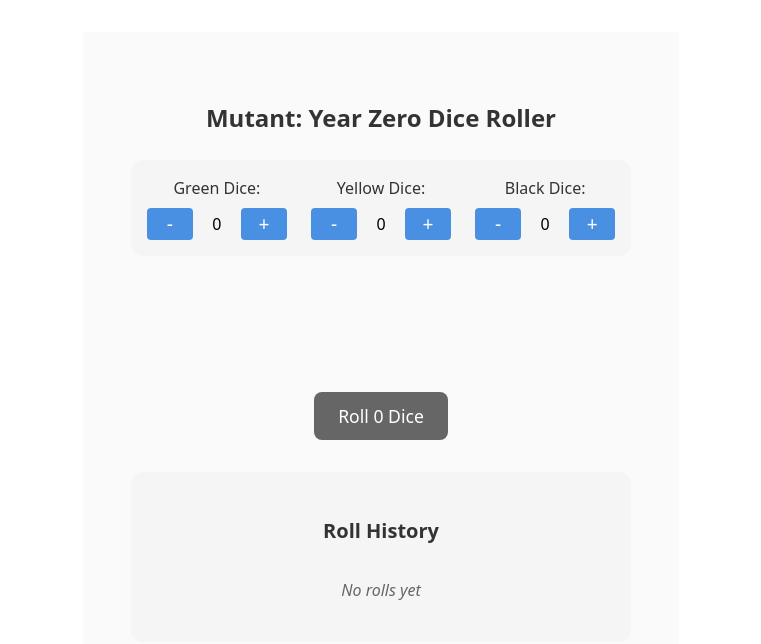
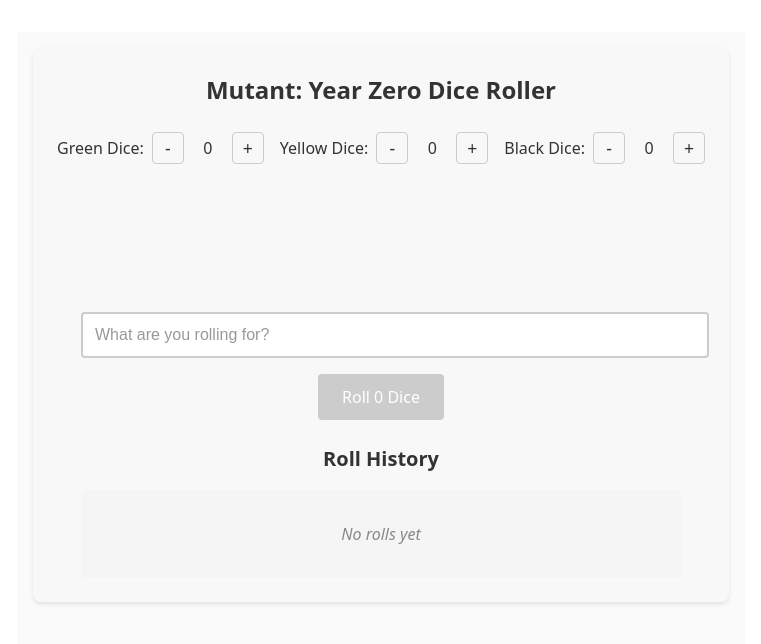
Before and after one commit to campbellnicholas/mutant-flows, a React (Vite) app: page / in a window 1280 px wide. Shown: the top 644 px of the page, without its empty margins (259-1020 px from the left). Built offline with nearby package versions, Linux system fonts and the light colour scheme.

Commit message:
Add text description for the roll history

```diff
--- a/src/components/DiceRoller.css
+++ b/src/components/DiceRoller.css
@@ -9,6 +9,12 @@
   --color-success: #4CAF50;
   --color-failure: #f44336;
   --color-broken: #333;
+
+  /* Die Colors */
+  --color-die-green: #4CAF50;
+  --color-die-yellow: #FFC107;
+  --color-die-black: #333;
+  --color-die-yellow-text: #333;
 
   /* Background Colors */
   --color-background: #f5f5f5;
@@ -26,40 +32,38 @@
 }
 
 .dice-roller {
-  max-width: 800px;
-  margin: 0 auto;
-  padding: 2rem;
-  font-family: system-ui, -apple-system, sans-serif;
+  display: flex;
+  flex-direction: column;
+  gap: 1.5rem;
+  padding: 1.5rem;
+  background: #f8f8f8;
+  border-radius: 8px;
+  box-shadow: 0 2px 4px rgba(0, 0, 0, 0.1);
 }
 
 .dice-label {
+  margin: 0;
+  color: #333;
+  font-size: 1.5rem;
   text-align: center;
-  color: var(--color-text-primary);
-  margin-bottom: 1.5rem;
-  font-size: 1.5rem;
 }
 
 .dice-controls {
   display: flex;
+  gap: 1rem;
+  justify-content: center;
   flex-wrap: wrap;
-  gap: 1.5rem;
-  justify-content: center;
-  margin-bottom: 2rem;
-  padding: 1rem;
-  background-color: var(--color-background);
-  border-radius: 12px;
 }
 
 .dice-control-group {
   display: flex;
-  flex-direction: column;
   align-items: center;
   gap: 0.5rem;
 }
 
 .dice-control-group label {
   font-weight: 500;
-  color: var(--color-text-primary);
+  color: #333;
 }
 
 .quantity-control {
@@ -69,28 +73,37 @@
 }
 
 .quantity-control button {
-  width: 32px;
-  height: 32px;
-  border: none;
+  padding: 0.25rem 0.5rem;
+  border: 1px solid #ccc;
   border-radius: 4px;
-  background-color: var(--color-primary);
-  color: var(--color-text-light);
-  font-size: 1.2rem;
+  background: #f8f8f8;
+  color: #333;
   cursor: pointer;
+  transition: all 0.2s ease;
+  min-width: 2rem;
+  height: 2rem;
   display: flex;
   align-items: center;
   justify-content: center;
-  transition: background-color 0.2s ease;
+  font-size: 1.1rem;
+  font-weight: 500;
 }
 
 .quantity-control button:hover {
-  background-color: var(--color-primary-dark);
+  background: #e0e0e0;
+  border-color: #999;
+}
+
+.quantity-control button:active {
+  background: #d0d0d0;
+  transform: translateY(1px);
 }
 
 .quantity-control span {
   min-width: 2rem;
   text-align: center;
   font-weight: 500;
+  color: #333;
 }
 
 .dice-container {
@@ -98,179 +111,184 @@
   flex-wrap: wrap;
   gap: 1rem;
   justify-content: center;
-  margin-bottom: 1.5rem;
-  min-height: 80px;
+  min-height: 100px;
 }
 
-.roll-summary {
+.roll-controls {
   display: flex;
-  justify-content: center;
-  gap: 2rem;
-  margin-bottom: 2rem;
-  padding: 1rem;
-  background-color: var(--color-background);
-  border-radius: 12px;
+  flex-direction: column;
+  gap: 1rem;
+  width: 100%;
+  max-width: 600px;
+  margin: 0 auto;
 }
 
-.summary-item {
-  display: flex;
-  flex-direction: column;
-  align-items: center;
-  gap: 0.5rem;
-  padding: 0.5rem 1rem;
-  border-radius: 8px;
-  min-width: 120px;
+.roll-description-input {
+  width: 100%;
+  padding: 0.75rem;
+  border: 2px solid #ccc;
+  border-radius: 4px;
+  font-size: 1rem;
+  transition: all 0.2s ease;
+  background: white;
+  color: #333;
 }
 
-.summary-item.success {
-  background-color: var(--color-success);
-  color: var(--color-text-light);
+.roll-description-input::placeholder {
+  color: #999;
 }
 
-.summary-item.failure {
-  background-color: var(--color-failure);
-  color: var(--color-text-light);
+.roll-description-input:focus {
+  outline: none;
+  border-color: #646cff;
+  box-shadow: 0 0 0 2px rgba(100, 108, 255, 0.2);
 }
 
-.summary-item.broken {
-  background-color: var(--color-broken);
-  color: var(--color-text-light);
-}
-
-.summary-label {
-  font-size: 0.9rem;
-  opacity: 0.9;
-}
-
-.summary-value {
-  font-size: 1.5rem;
-  font-weight: bold;
+.roll-description-input:disabled {
+  background: #f5f5f5;
+  color: #666;
+  cursor: not-allowed;
 }
 
 .action-buttons {
   display: flex;
   gap: 1rem;
   justify-content: center;
-  margin-bottom: 2rem;
+}
+
+.roll-button,
+.push-button {
+  padding: 0.75rem 1.5rem;
+  border: none;
+  border-radius: 4px;
+  font-size: 1rem;
+  font-weight: 500;
+  cursor: pointer;
+  transition: all 0.2s ease;
 }
 
 .roll-button {
-  padding: 0.75rem 1.5rem;
-  font-size: 1.1rem;
-  background-color: var(--color-primary);
-  color: var(--color-text-light);
-  border: none;
-  border-radius: 8px;
-  cursor: pointer;
-  transition: background-color 0.2s ease;
+  background: #646cff;
+  color: white;
 }
 
 .roll-button:hover:not(:disabled) {
-  background-color: var(--color-primary-dark);
+  background: #535bf2;
+  transform: translateY(-1px);
 }
 
 .roll-button:disabled {
-  background-color: var(--color-text-secondary);
+  background: #ccc;
   cursor: not-allowed;
 }
 
 .push-button {
-  padding: 0.75rem 1.5rem;
-  font-size: 1.1rem;
-  background-color: var(--color-secondary);
-  color: var(--color-text-light);
-  border: none;
-  border-radius: 8px;
-  cursor: pointer;
-  transition: background-color 0.2s ease;
+  background: #ff6b6b;
+  color: white;
 }
 
 .push-button:hover {
-  background-color: var(--color-secondary-dark);
+  background: #ff5252;
+  transform: translateY(-1px);
+}
+
+.roll-summary {
+  display: flex;
+  gap: 1rem;
+  justify-content: center;
+  flex-wrap: wrap;
+}
+
+.summary-item {
+  display: flex;
+  align-items: center;
+  gap: 0.5rem;
+  padding: 0.5rem 1rem;
+  border-radius: 4px;
+  font-weight: 500;
+}
+
+.summary-item.success {
+  background: #e6f4ea;
+  color: #1e7e34;
+}
+
+.summary-item.failure {
+  background: #fce8e6;
+  color: #d32f2f;
+}
+
+.summary-item.broken {
+  background: #fff3e0;
+  color: #f57c00;
 }
 
 .roll-history {
-  background-color: var(--color-background);
-  border-radius: 12px;
-  padding: 1.5rem;
+  width: 100%;
+  max-width: 600px;
+  margin: 0 auto;
 }
 
 .roll-history h3 {
-  color: var(--color-text-primary);
-  margin-bottom: 1rem;
+  margin: 0 0 1rem;
+  color: #333;
   font-size: 1.25rem;
 }
 
 .history-list {
   display: flex;
   flex-direction: column;
-  gap: 0.5rem;
+  gap: 0.75rem;
 }
 
 .history-item {
-  padding: 0.75rem;
-  background-color: var(--color-white);
-  border-radius: 6px;
-  box-shadow: 0 1px 3px var(--color-shadow);
-  transition: background-color 0.2s ease;
+  padding: 1rem;
+  background: white;
+  border: 1px solid #eee;
+  border-radius: 4px;
+  transition: transform 0.2s ease;
+}
+
+.history-item:hover {
+  transform: translateX(4px);
 }
 
 .history-item.pushed {
-  background-color: var(--color-pushed-bg);
+  background: #fff3e0;
+  border-left: 4px solid #ff6b6b;
 }
 
 .history-dice {
-  font-family: monospace;
-  font-size: 1.1rem;
-  margin-bottom: 0.75rem;
-  display: flex;
-  align-items: center;
-  gap: 0.5rem;
+  margin-bottom: 0.5rem;
+  font-weight: 500;
 }
 
-.history-summary {
-  display: flex;
-  gap: 1rem;
-  flex-wrap: wrap;
-  justify-content: center;
+.die-value {
+  display: inline-block;
+  padding: 0.25rem 0.5rem;
+  margin: 0 0.25rem;
+  border-radius: 4px;
+  font-weight: 500;
+  position: relative;
 }
 
-.summary-badge {
-  padding: 0.25rem 0.75rem;
-  border-radius: 4px;
-  font-size: 0.9rem;
-  font-weight: 500;
-  white-space: nowrap;
-}
-
-.summary-badge.success {
-  background-color: var(--color-success);
+.die-value-green {
+  background: var(--color-die-green);
   color: var(--color-text-light);
 }
 
-.summary-badge.failure {
-  background-color: var(--color-failure);
+.die-value-yellow {
+  background: var(--color-die-yellow);
+  color: var(--color-die-yellow-text);
+}
+
+.die-value-black {
+  background: var(--color-die-black);
   color: var(--color-text-light);
 }
 
-.summary-badge.broken {
-  background-color: var(--color-broken);
-  color: var(--color-text-light);
-}
-
-.die-value {
-  display: inline-flex;
-  align-items: center;
-  justify-content: center;
-  border-radius: 4px;
-  margin: 0 0.2rem;
-  font-weight: bold;
-  width: 2.5rem;
-  height: 2.5rem;
-  font-size: 1.2rem;
-  line-height: 1;
-  padding: 0;
-  position: relative;
+.die-value.pushed {
+  opacity: 0.8;
 }
 
 .die-value.pushed::after {
@@ -280,29 +298,43 @@
   right: -2px;
   width: 8px;
   height: 8px;
-  background-color: var(--color-secondary);
+  background: var(--color-failure);
   border-radius: 50%;
   border: 2px solid var(--color-white);
 }
 
-.die-value-green {
-  background-color: var(--color-success);
-  color: var(--color-text-light);
+.history-summary {
+  display: flex;
+  gap: 0.5rem;
+  flex-wrap: wrap;
 }
 
-.die-value-yellow {
-  background-color: var(--color-secondary);
-  color: var(--color-text-primary);
+.summary-badge {
+  padding: 0.25rem 0.5rem;
+  border-radius: 4px;
+  font-size: 0.875rem;
 }
 
-.die-value-black {
-  background-color: var(--color-broken);
-  color: var(--color-text-light);
+.summary-badge.success {
+  background: #e6f4ea;
+  color: #1e7e34;
+}
+
+.summary-badge.failure {
+  background: #fce8e6;
+  color: #d32f2f;
+}
+
+.summary-badge.broken {
+  background: #fff3e0;
+  color: #f57c00;
 }
 
 .no-rolls {
-  color: var(--color-text-secondary);
   text-align: center;
-  padding: 1rem;
+  padding: 2rem;
+  color: #888;
+  background: #f5f5f5;
+  border-radius: 4px;
   font-style: italic;
 }
--- a/src/components/DiceRoller.tsx
+++ b/src/components/DiceRoller.tsx
@@ -43,9 +43,11 @@
   const [diceConfig, setDiceConfig] = useState<DiceConfig>({ green: 0, yellow: 0, black: 0 });
   const [diceResults, setDiceResults] = useState<DieResult[]>([]);
   const [isRolling, setIsRolling] = useState(false);
-  const [rollHistory, setRollHistory] = useState<DieResult[][]>([]);
+  const [rollHistory, setRollHistory] = useState<Array<{ results: DieResult[]; description?: string }>>([]);
   const [currentSummary, setCurrentSummary] = useState<RollSummary>({ successes: 0, failures: 0, brokenGear: 0 });
   const [canPush, setCanPush] = useState(false);
+  const [rollDescription, setRollDescription] = useState('');
+  const [lastRollDescription, setLastRollDescription] = useState<string | undefined>();
 
   /**
    * Generates a new die result
@@ -140,13 +142,19 @@
           finalResults.push(generateDieResult(color as 'green' | 'yellow' | 'black'));
         }
       });
+      const description = rollDescription.trim() || `Roll ${rollHistory.length + 1}`;
       setDiceResults(finalResults);
-      setRollHistory(prev => [finalResults, ...prev].slice(0, 10));
+      setRollHistory(prev => [{
+        results: finalResults,
+        description
+      }, ...prev].slice(0, 10));
       setCurrentSummary(calculateRollSummary(finalResults));
       setCanPush(finalResults.some(isDiePushable));
       setIsRolling(false);
+      setRollDescription(''); // Clear the description after roll
+      setLastRollDescription(description); // Store the description for potential push
     }, 1000);
-  }, [isRolling, diceConfig, generateDieResult, calculateRollSummary, isDiePushable]);
+  }, [isRolling, diceConfig, generateDieResult, calculateRollSummary, isDiePushable, rollDescription, rollHistory.length]);
 
   /**
    * Handles pushing the roll
@@ -168,12 +176,16 @@
     // After animation, set final values
     setTimeout(() => {
       setDiceResults(newResults);
-      setRollHistory(prev => [newResults, ...prev].slice(0, 10));
+      setRollHistory(prev => [{
+        results: newResults,
+        description: lastRollDescription ? `${lastRollDescription} (Push)` : `Roll ${prev.length + 1} (Push)`
+      }, ...prev].slice(0, 10));
       setCurrentSummary(calculateRollSummary(newResults));
       setCanPush(false); // Can't push again
       setIsRolling(false);
+      setRollDescription(''); // Clear the description after push
     }, 1000);
-  }, [isRolling, diceResults, generateDieResult, calculateRollSummary, isDiePushable]);
+  }, [isRolling, diceResults, generateDieResult, calculateRollSummary, isDiePushable, lastRollDescription]);
 
   const renderValue = (val: number, color: 'green' | 'yellow' | 'black') => {
     switch (val) {
@@ -257,6 +269,15 @@
         </div>
       )}
 
+      <div className="roll-controls">
+        <input
+          type="text"
+          value={rollDescription}
+          onChange={(e) => setRollDescription(e.target.value)}
+          placeholder="What are you rolling for?"
+          className="roll-description-input"
+          disabled={isRolling}
+        />
         <div className="action-buttons">
           <button
             className="roll-button"
@@ -275,6 +296,7 @@
             </button>
           )}
         </div>
+      </div>
 
       <div className="roll-history">
         <h3>Roll History</h3>
@@ -283,21 +305,21 @@
             rollHistory.map((roll, rollIndex) => (
               <div
                 key={rollIndex}
-                className={`history-item ${roll.some(die => die.pushed) ? 'pushed' : ''}`}
+                className={`history-item ${roll.results.some(die => die.pushed) ? 'pushed' : ''}`}
               >
                 <div className="history-dice">
-                  Roll {rollHistory.length - rollIndex}:{' '}
-                  {roll.map(die => (
+                  {roll.description}:{' '}
+                  {roll.results.map(die => (
                     <span key={die.id} className={`die-value die-value-${die.color} ${die.pushed ? 'pushed' : ''}`}>
                       {renderValue(die.value, die.color)}
                     </span>
                   ))}
                 </div>
                 <div className="history-summary">
-                  <span className="summary-badge success">Successes: {calculateRollSummary(roll).successes}</span>
-                  <span className="summary-badge failure">Failures: {calculateRollSummary(roll).failures}</span>
-                  {roll.some(die => die.color === 'black') && (
-                    <span className="summary-badge broken">Broken: {calculateRollSummary(roll).brokenGear}</span>
+                  <span className="summary-badge success">Successes: {calculateRollSummary(roll.results).successes}</span>
+                  <span className="summary-badge failure">Failures: {calculateRollSummary(roll.results).failures}</span>
+                  {roll.results.some(die => die.color === 'black') && (
+                    <span className="summary-badge broken">Broken: {calculateRollSummary(roll.results).brokenGear}</span>
                   )}
                 </div>
               </div>
--- a/src/components/DieExample.css
+++ /dev/null
@@ -1,99 +0,0 @@
-.die-example {
-  max-width: 600px;
-  margin: 0 auto;
-  padding: 2rem;
-  font-family: system-ui, -apple-system, sans-serif;
-}
-
-.die-example h1 {
-  text-align: center;
-  color: #333;
-  margin-bottom: 2rem;
-}
-
-.die-controls {
-  display: flex;
-  gap: 1rem;
-  justify-content: center;
-  margin-bottom: 2rem;
-}
-
-.color-button {
-  padding: 0.5rem 1rem;
-  border: 2px solid var(--color-primary);
-  border-radius: 4px;
-  background-color: white;
-  color: var(--color-primary);
-  cursor: pointer;
-  transition: all 0.2s ease;
-}
-
-.color-button:hover {
-  background-color: var(--color-primary);
-  color: white;
-}
-
-.color-button.active {
-  background-color: var(--color-primary);
-  color: white;
-}
-
-.die-container {
-  display: flex;
-  flex-direction: column;
-  align-items: center;
-  gap: 1.5rem;
-  margin-bottom: 2rem;
-}
-
-.roll-button {
-  padding: 0.75rem 1.5rem;
-  font-size: 1.1rem;
-  background-color: var(--color-primary);
-  color: white;
-  border: none;
-  border-radius: 8px;
-  cursor: pointer;
-  transition: background-color 0.2s ease;
-}
-
-.roll-button:hover:not(:disabled) {
-  background-color: var(--color-primary-dark);
-}
-
-.roll-button:disabled {
-  background-color: var(--color-text-secondary);
-  cursor: not-allowed;
-}
-
-.roll-history {
-  background-color: var(--color-background);
-  border-radius: 12px;
-  padding: 1.5rem;
-}
-
-.roll-history h2 {
-  color: var(--color-text-primary);
-  margin-bottom: 1rem;
-  font-size: 1.25rem;
-}
-
-.history-list {
-  display: flex;
-  flex-direction: column;
-  gap: 0.5rem;
-}
-
-.history-item {
-  padding: 0.75rem;
-  background-color: white;
-  border-radius: 6px;
-  box-shadow: 0 1px 3px var(--color-shadow);
-}
-
-.no-rolls {
-  color: var(--color-text-secondary);
-  text-align: center;
-  padding: 1rem;
-  font-style: italic;
-}
```
Also changed, not shown: src/components/DieExample.tsx (deleted, +0 -99 lines). Lines whose indentation alone changed are shown as unchanged.
